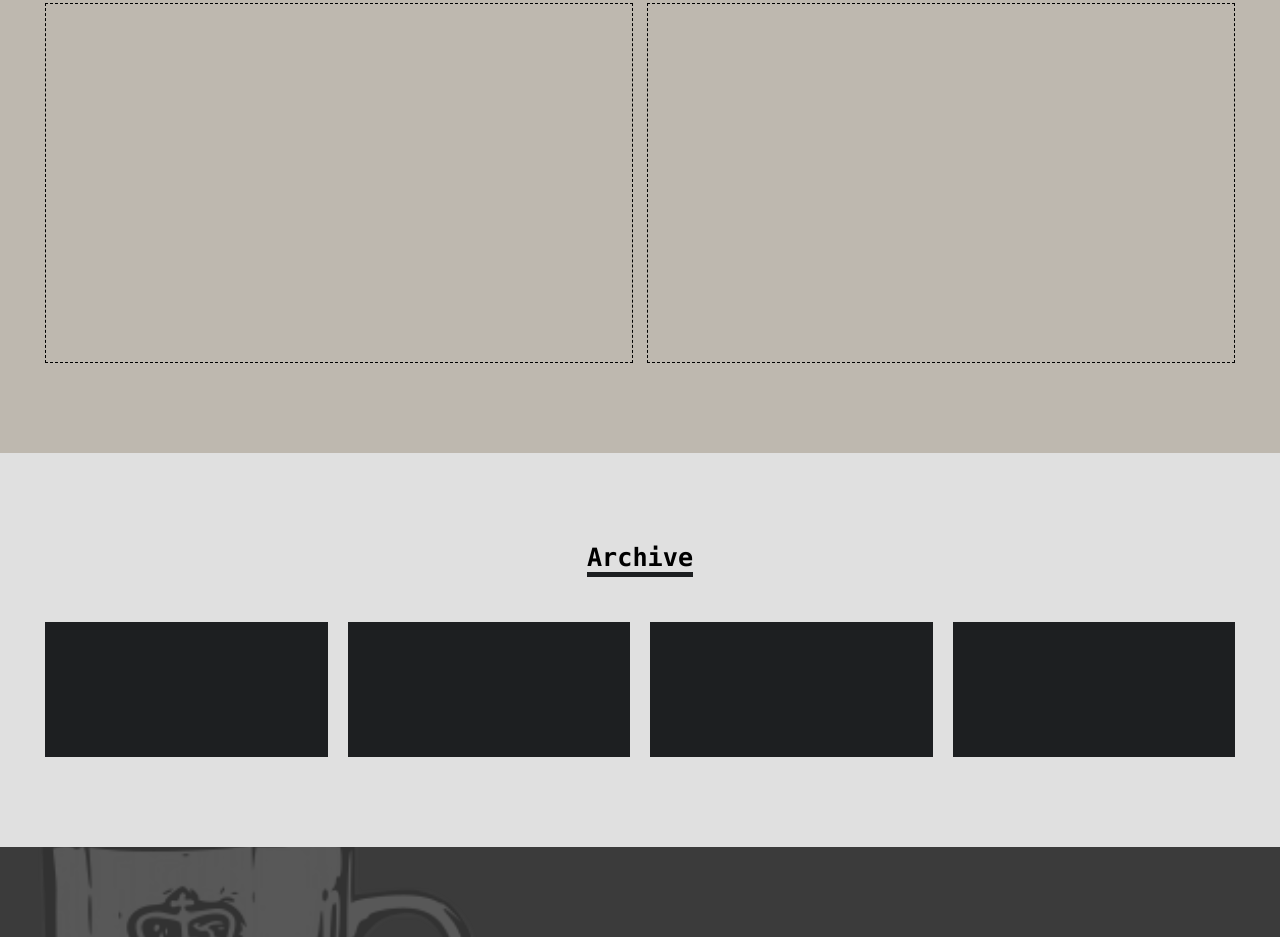
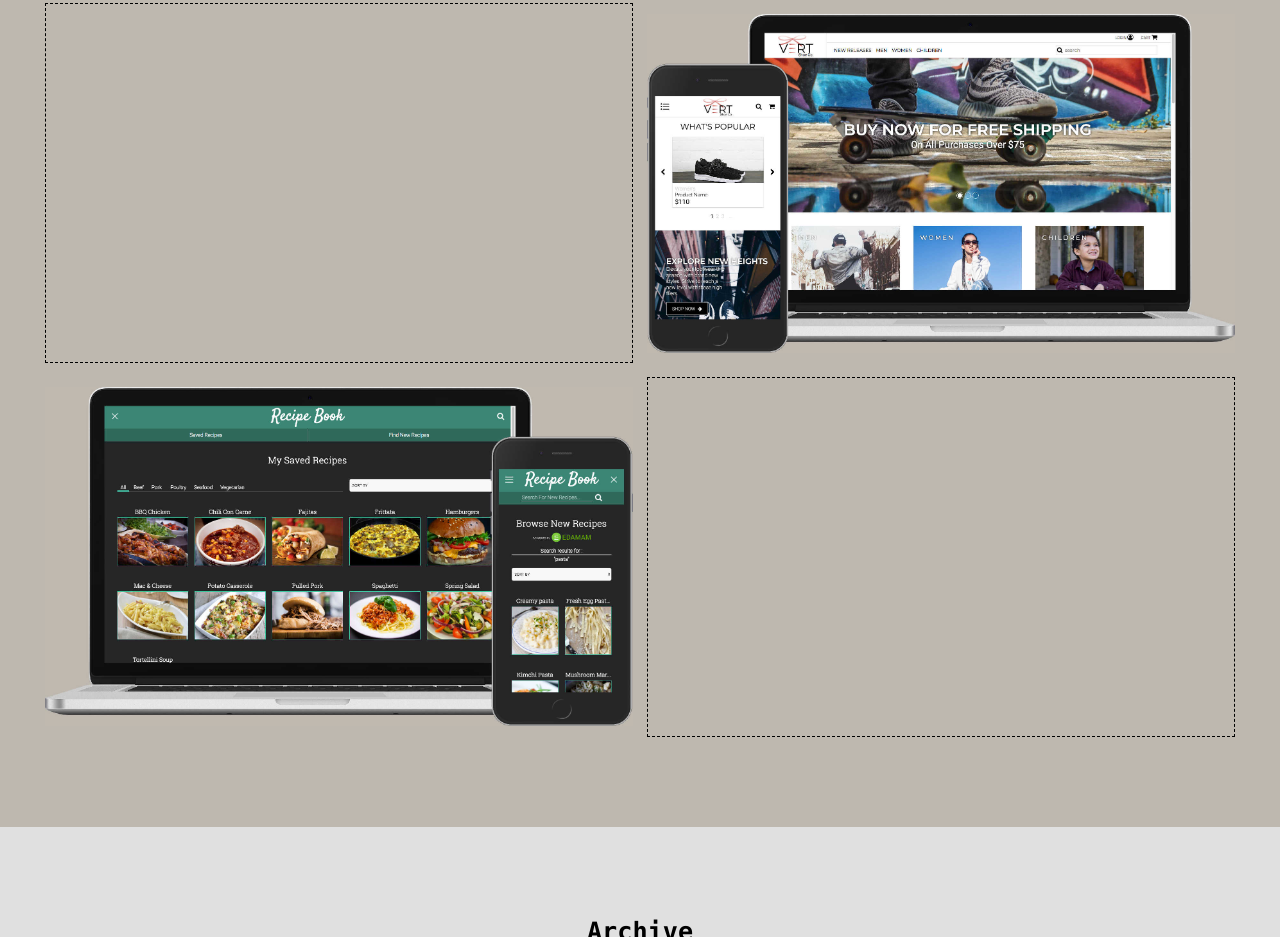
Before and after one commit to Chris-McGraw/portfolio, a plain HTML site: page index.html in a window 1280 px wide. Shown: the part 1026-1963 px from the top of the page. Drawn offline with nearby package versions, Linux system fonts and the light colour scheme.

Commit message:
edit project section(add initial mockup images)

```diff
--- a/index.html
+++ b/index.html
@@ -107,6 +107,8 @@
     <div id="project-container-grid">
       <div id="pro-thumb-1" class="project-thumbnail"></div>
       <div id="pro-thumb-2" class="project-thumbnail"></div>
+      <div id="pro-thumb-3" class="project-thumbnail"></div>
+      <div id="pro-thumb-4" class="project-thumbnail"></div>
     </div>
   </section>
 
--- a/sass/style.scss
+++ b/sass/style.scss
@@ -346,18 +346,34 @@ a {
 
   height: 20rem;
 
+  //border: 1px dashed black;
+}
+
+#pro-thumb-1 {
   border: 1px dashed black;
 }
 
-#pro-thumb-1 {
-}
-
 #pro-thumb-2 {
-  //background-image: url("../images/phone-laptop-mock-vert.png");
+  //background-image: url("../images/mockup-blank-phone-left.png");
+  background-image: url("../images/mockup-vert.jpg");
   background-size: contain;
   background-position: center;
   background-repeat: no-repeat;
 
+  //border: 1px dashed black;
+}
+
+#pro-thumb-3 {
+  //background-image: url("../images/mockup-blank-phone-right.png");
+  background-image: url("../images/mockup-recipe-book.jpg");
+  background-size: contain;
+  background-position: center;
+  background-repeat: no-repeat;
+
+  //border: 1px dashed black;
+}
+
+#pro-thumb-4 {
   border: 1px dashed black;
 }
 
```
Also changed, not shown: images/mockup-blank-phone-left.png (added), images/mockup-blank-phone-right.png (added), images/mockup-recipe-book.jpg (added), images/mockup-vert.jpg (added), images/project-test.png (deleted), sass/style.css, 2 other files.
